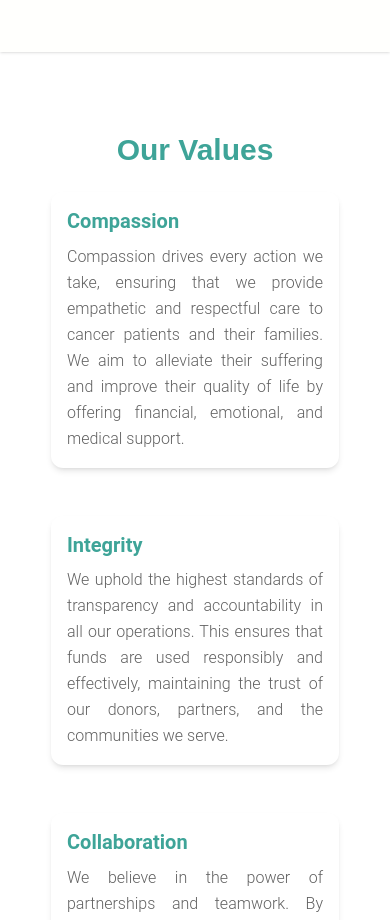
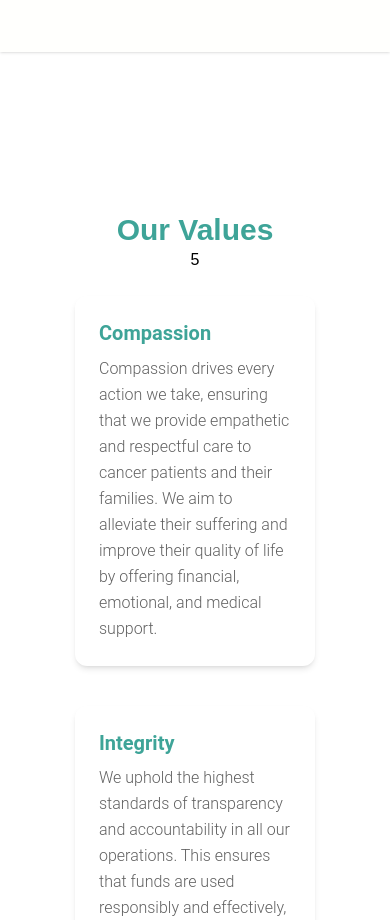
Before and after one commit to rmucheri/FOKMH, a React (Create React App) app: page /about in a window 390 px wide. Shown: the part 6080-7000 px from the top of the page. Built offline with nearby package versions, Linux system fonts and the light colour scheme.

Commit message:
home page changes

```diff
--- a/src/components/Cards/ValueCard.js
+++ b/src/components/Cards/ValueCard.js
@@ -3,8 +3,8 @@ import values from '../Content/valuecardcontent'
 
 function ValueCard(props) {
   return (
-    <div class="mx-auto relative flex flex-col mt-6 text-gray-700 bg-white shadow-md bg-clip-border rounded-xl w-72">
-  <div class="p-4">
+    <div class="mx-auto relative flex flex-col mt-6 text-gray-700 bg-white shadow-md bg-clip-border rounded-xl w-60">
+  <div class="p-6">
     <h5 class="block mb-2 font-sans text-xl antialiased font-semibold leading-snug tracking-normal text-[#3ea498]">
       {props.header}
     </h5>
--- a/src/components/Features.js
+++ b/src/components/Features.js
@@ -34,7 +34,7 @@ const features = [
 function Features() {
 
   return (
-    <div className="bg-white py-12 sm:py-20 animate-slide-and-fade-in">
+    <div className="bg-white py-4 md:py-20 animate-slide-and-fade-in">
     <div className="mx-auto max-w-7xl px-6 lg:px-8">
       {/* <div className="mx-auto max-w-2xl lg:text-center w-2/3">
       <h3 className="text-2xl font-semibold leading-7 text-[#3ea498]">Adopt a Patient</h3>
@@ -53,8 +53,8 @@ function Features() {
         </p>
         <hr/>
       </div> */}
-      <div className="mx-auto mt-16 max-w-2xl sm:mt-20 lg:mt-24 lg:max-w-4xl mb-8">
-      <h3 className="text-2xl font-semibold leading-7 text-[#3ea498] lg:text-center  mb-8">Highlights of your Contributions</h3>
+      <div className="mx-auto mt-10 max-w-2xl sm:mt-20 lg:mt-4 lg:max-w-4xl mb-8">
+      <h3 className="text-2xl font-semibold leading-7 text-[#3ea498] lg:text-center  mb-12">Highlights of your Contributions</h3>
         <dl className="grid max-w-xl grid-cols-1 gap-x-8 gap-y-10 lg:max-w-none lg:grid-cols-2 lg:gap-y-16">
           {features.map((feature) => (
             <div key={feature.name} className="relative pl-20">
--- a/src/components/Hero.js
+++ b/src/components/Hero.js
@@ -27,7 +27,7 @@ function Hero() {
   return (
     <div className='animate-slide-and-fade-in'>
       <section  style={{ backgroundImage: `url(${bgImage})` }} className="bg-center bg-cover bg-no-repeat bg-gray-700 bg-blend-multiply">
-  <div className="px-4 mx-auto max-w-screen-xl text-center py-24 lg:py-56">
+  <div className="px-4 mx-auto max-w-screen-xl text-center py-24 lg:py-32">
     <h1 className="mb-4 text-4xl font-extrabold tracking-tight leading-none text-gray-300 md:text-5xl lg:text-6xl">
       Friends of Karanda Mission Hospital
     </h1>
--- a/src/components/KarandaVid.js
+++ b/src/components/KarandaVid.js
@@ -2,7 +2,7 @@ import React from 'react'
 
 function KarandaVid() {
   return (
-    <div className='flex justify-center items-center md:mt-6 lg:mt-10'>
+    <div className='flex justify-center items-center md:mt-6 lg:my-10'>
 
         <div className='shadow-gray-700 shadow-lg w-full max-w-full md:max-w-3xl lg:max-w-4xl xl:max-w-5xl'>
 
--- a/src/components/Partner.js
+++ b/src/components/Partner.js
@@ -8,7 +8,7 @@ const Karandalogo = 'https://images.squarespace-cdn.com/content/v1/6509b098e9ec6
 
 function Partner() {
   return (
-    <div className='bodyP mb-0 bg-[#fffffc] shadow'>
+    <div className='bodyP mb-0 bg-gray-50 shadow'>
       <div class="inline-flex w-full flex-nowrap overflow-hidden bg-white [mask-image:_linear-gradient(to_right,transparent_0,_black_128px,_black_calc(100%-200px),transparent_100%)]">
   <ul class="brands-wrapper">
     <li>
--- a/src/components/Values.js
+++ b/src/components/Values.js
@@ -3,10 +3,12 @@ import ValueCard from './Cards/ValueCard'
 import values from './Content/valuecardcontent'
 
 function Values() {
+
   return (
-    <div  id='values' className=''>
+    <section className="pb-10 pt-20 dark:bg-dark lg:pb-20 lg:pt-[120px]">
+    <div  id='values' className=' flex flex-col items-center'>
         <h2 className="text-3xl text-center font-extrabold text-[#3ea498] mt-20">Our Values</h2>
-    <div className='mx-auto grid sm:grid-cols-1 md:grid-cols-2 lg:grid-cols-3 xl:grid-cols-3 gap-6 text-justify'>
+    5<div className=' grid sm:grid-cols-1 md:grid-cols-2 lg:grid-cols-4 xl:grid-cols-5 gap-4 '>
     {
         values.map(value =>(
         <ValueCard
@@ -20,6 +22,7 @@ function Values() {
 
 </div>
     </div>
+    </section>
   )
 }
 
```
